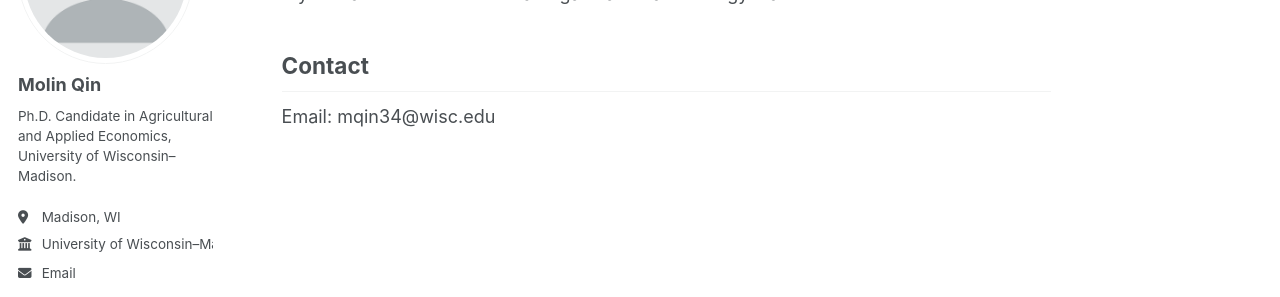
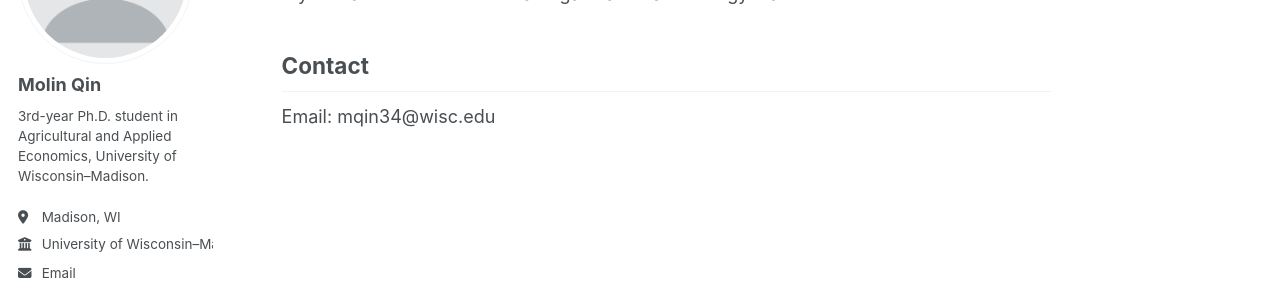
Before and after one commit to molinqin/molinqin.github.io, a Jekyll site: the page built from _pages/about.md, in a window 1280 px wide. Shown: the part 212-509 px from the top of the page. Built offline with Jekyll 4.4.1, drawn with Linux system fonts in a browser that asks for light colours; some web fonts are replaced; a script bundle is joined from its source files by our own code; library files that are not in the unit come from our copies.

Commit message:
Update author bio in config file

```diff
--- a/_config.yml
+++ b/_config.yml
@@ -24,7 +24,7 @@ repository               : "molinqin/molinqin.github.io"
 author:
   name: "Molin Qin"
   avatar: "profile.png"
-  bio: "Ph.D. Candidate in Agricultural and Applied Economics, University of Wisconsin–Madison."
+  bio: "3rd-year Ph.D. student in Agricultural and Applied Economics, University of Wisconsin–Madison."
   location: "Madison, WI"
   employer: "University of Wisconsin–Madison"
   email: "mqin34@wisc.edu"
```
